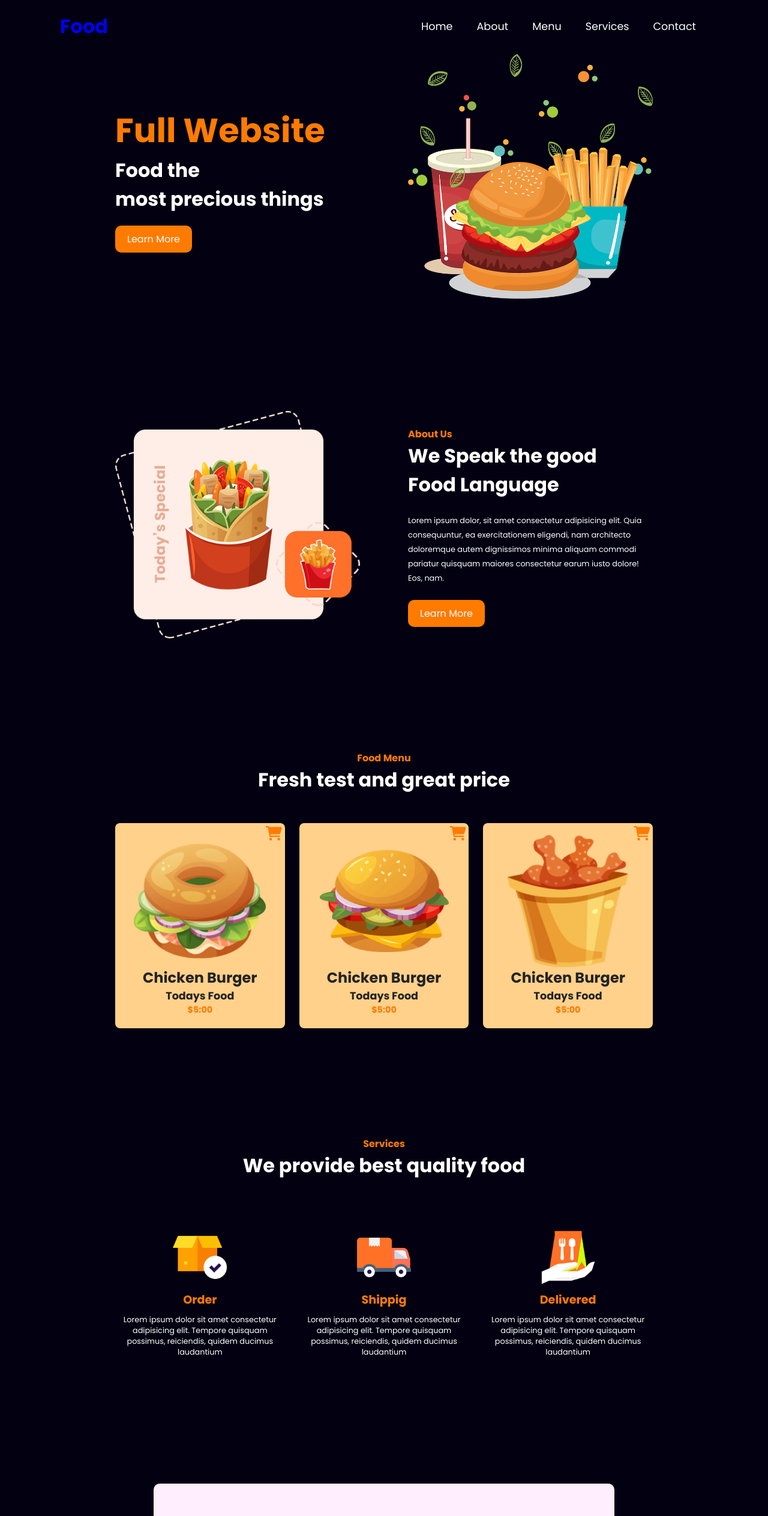
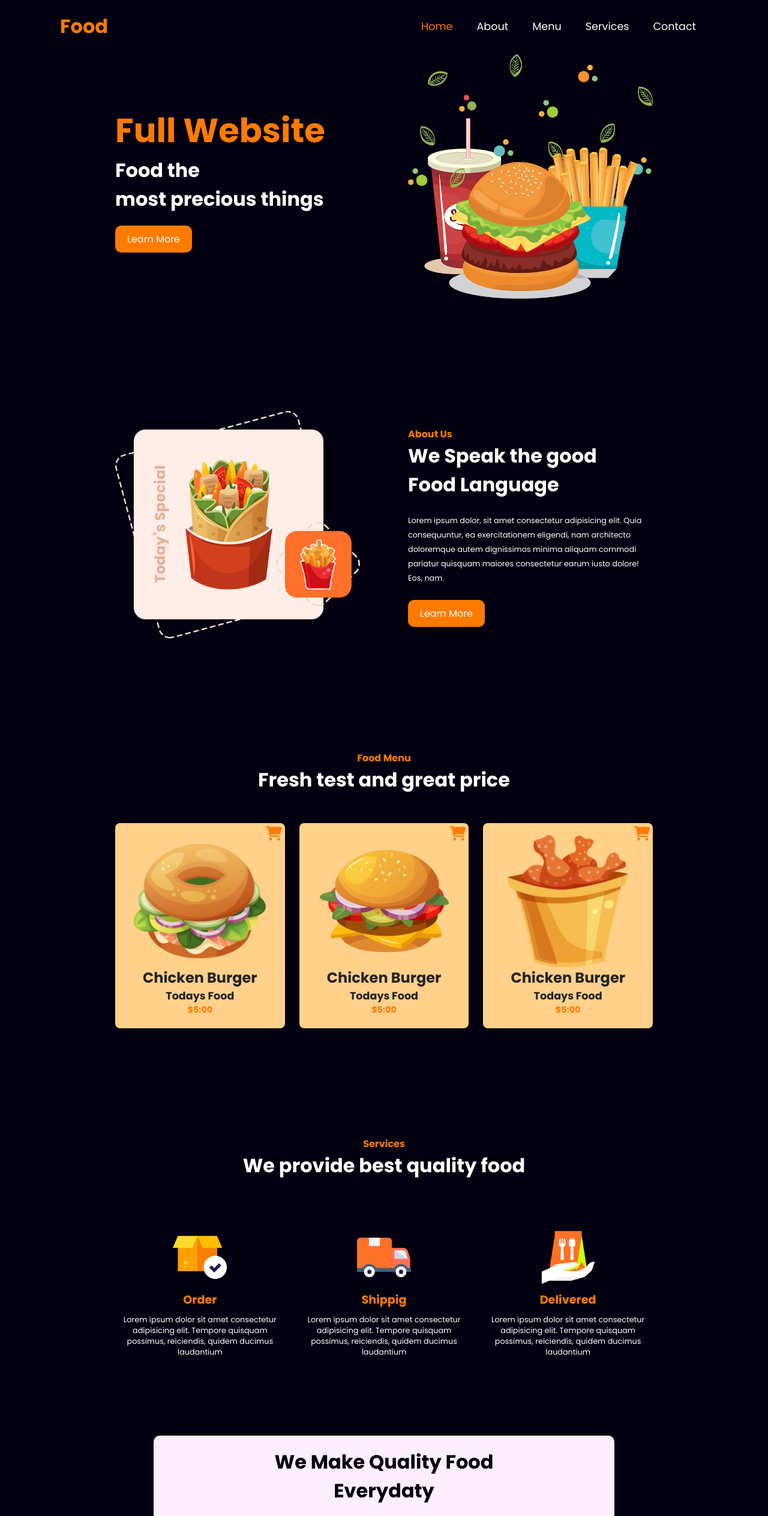
Before and after one commit to PramodiniK/Full_Responsive_Website, a plain HTML site: page Food_RestorantWebsite/index.html in a window 1280 px wide. Shown: the top 2527 px of the page at 60% size. Drawn offline with nearby package versions, Linux system fonts and the light colour scheme; a web font is replaced by a local one.

Commit message:
Update style.css

```diff
--- a/Food_RestorantWebsite/style.css
+++ b/Food_RestorantWebsite/style.css
@@ -25,7 +25,7 @@ body{
     background: var(--bg-color);
     /* color: var(--main-color); */
 }
-.logo{
+.logo a{
     color: var(--main-color);
     font-size: var(--h2-font);
 }
@@ -39,6 +39,7 @@ header{
     align-items: center;
     justify-content:space-between;
     background-color: var(--bg-color);
+    z-index: 1000;
 }
 .navbar{
     display: flex;
@@ -52,6 +53,10 @@ header{
 .navbar a:hover{
     color:var(--main-color);
     transition: 0.5s ease-in-out;
+}
+.navbar a.selected{
+    color:var(--main-color);
+    /* transition: 0.5s ease-in-out; */
 }
 #menu_Icon{
     font-size: 1.2rem;
@@ -187,7 +192,6 @@ section{
     grid-template-columns: repeat(auto-fit, minmax(240px, auto));
     grid-gap: 1.5rem;
     margin-top: 4rem;
-    /* border: 1px solid red; */
 }
 .serviceBox{
     text-align: center;
@@ -208,11 +212,12 @@ section{
 }
 .callAction{
     background: #feeefe;
-    padding: 70px 0;
+    padding: 20px 0;
     width: 60%;
     border-radius: 10px;
     text-align: center;
-    margin: 100px auto;
+    margin: 20px auto;
+    /* border: 1px solid red; */
 }
 .callAction h2{
     font-size: 2rem;
@@ -224,7 +229,7 @@ section{
     flex-wrap: wrap;
 }
 .footer{
-    padding: 10px 0;
+    padding: 100px 0;
 }
 .colms{
     width: 25%;
```
